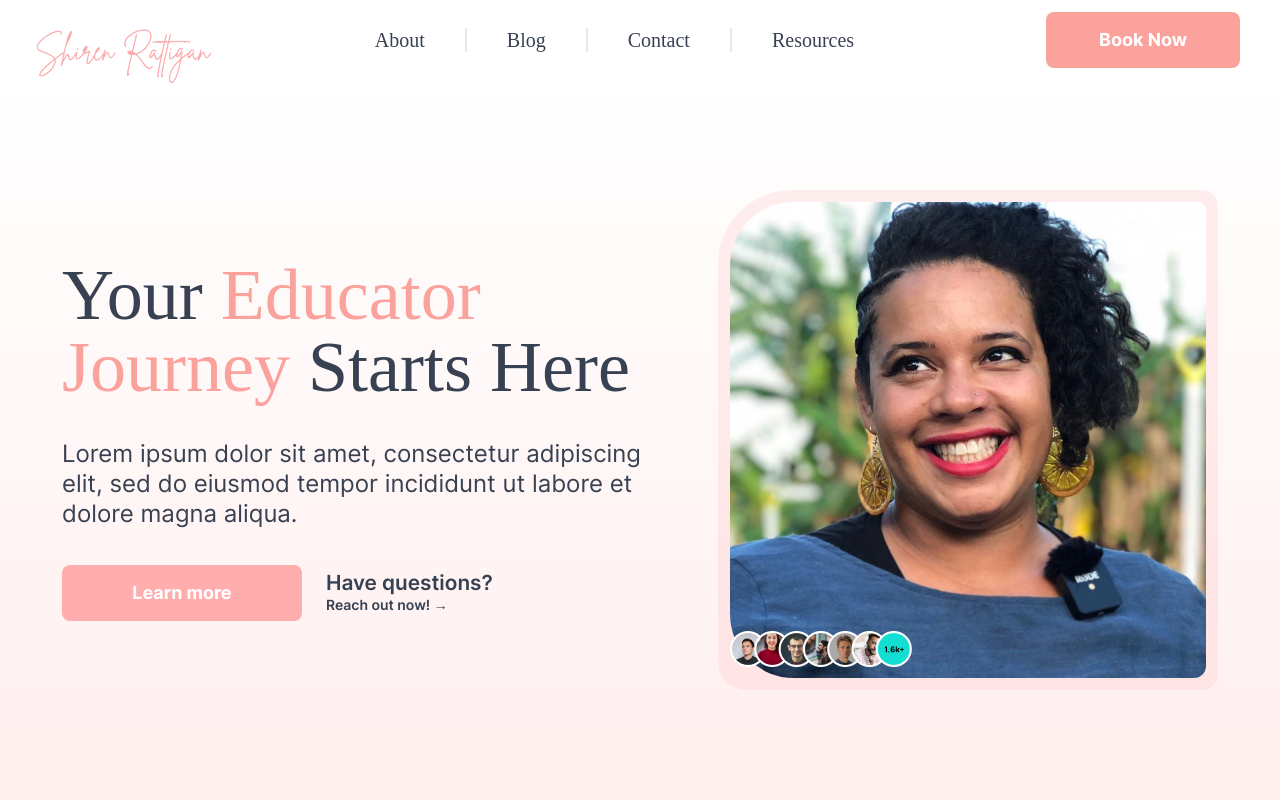
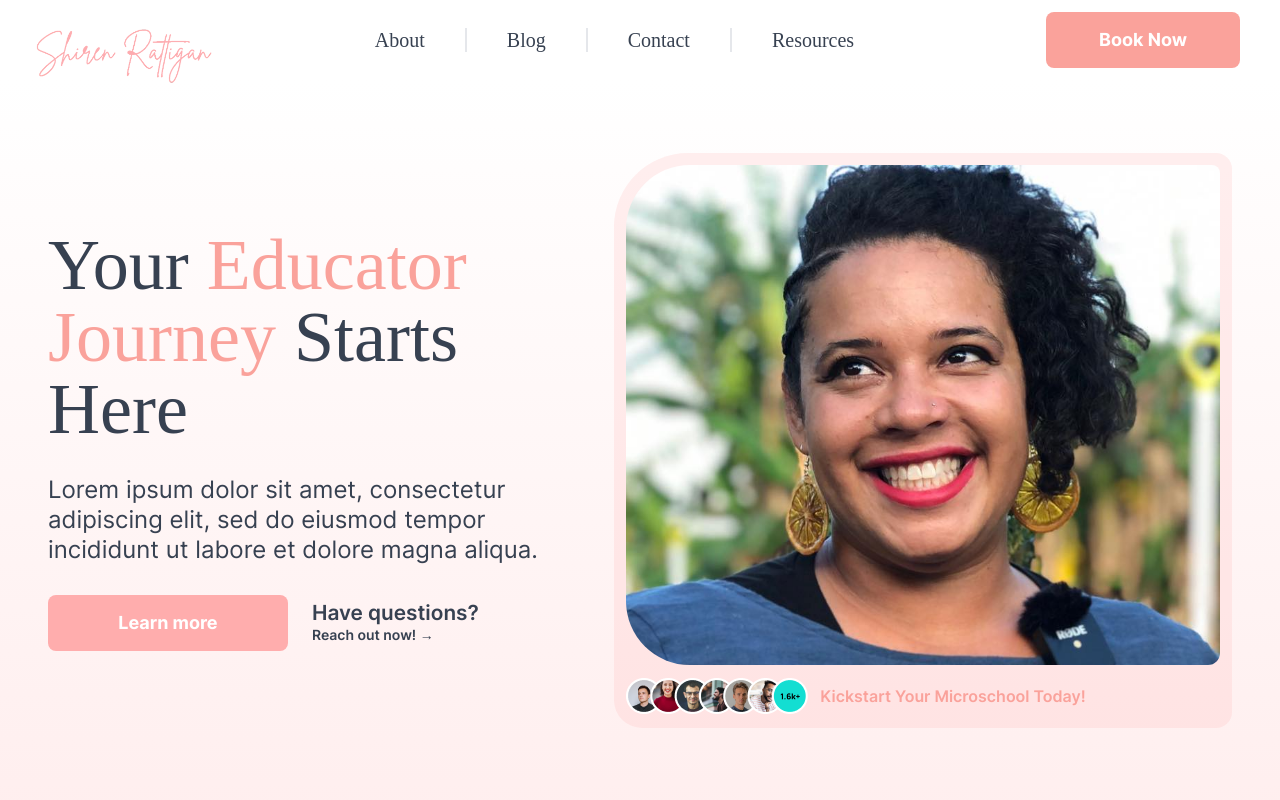
Before and after one commit to Cadogy/MicroschoolCoach, a Next.js app: page /home in a window 1280 px wide. Shown: the top 800 px of the page. Built offline with nearby package versions, Linux system fonts and the light colour scheme.

Commit message:
Homepage hero sizing fixes

```diff
--- a/src/components/homepage/Hero/Hero.tsx
+++ b/src/components/homepage/Hero/Hero.tsx
@@ -30,13 +30,22 @@ const Hero = () => {
           </div>
         </div>
       </div>
-      <div className='aboutImageContent relative z-10 flex h-[500px] w-[500px] flex-col items-start rounded-2xl rounded-bl-[28px] rounded-tl-[74px] bg-[rgb(255,173,173)]/20 p-3'>
+      <div className='aboutImageContent relative z-10 flex flex-col items-start rounded-2xl rounded-bl-[28px] rounded-tl-[74px] bg-[rgb(255,173,173)]/20 p-3'>
         <img
-          className='rounded-bl-[64px] rounded-br-[12px] rounded-tl-[64px] rounded-tr-[8px]'
+          className='h-[500px] w-[700px] rounded-bl-[64px] rounded-br-[12px] rounded-tl-[64px] rounded-tr-[8px] object-cover object-top'
           src='/images/shiren-headshot.jpeg'
           alt=''
         />
-        <img className='-mt-12 w-[182px]' src='/images/people.png' alt='' />
+        <div className='mt-3 flex w-full items-center gap-3'>
+          <img
+            className='w-[182px] object-cover'
+            src='/images/people.png'
+            alt=''
+          />
+          <span className='text-md text-primary-500 font-semibold'>
+            Kickstart Your Microschool Today!
+          </span>
+        </div>
       </div>
     </div>
   );
```
